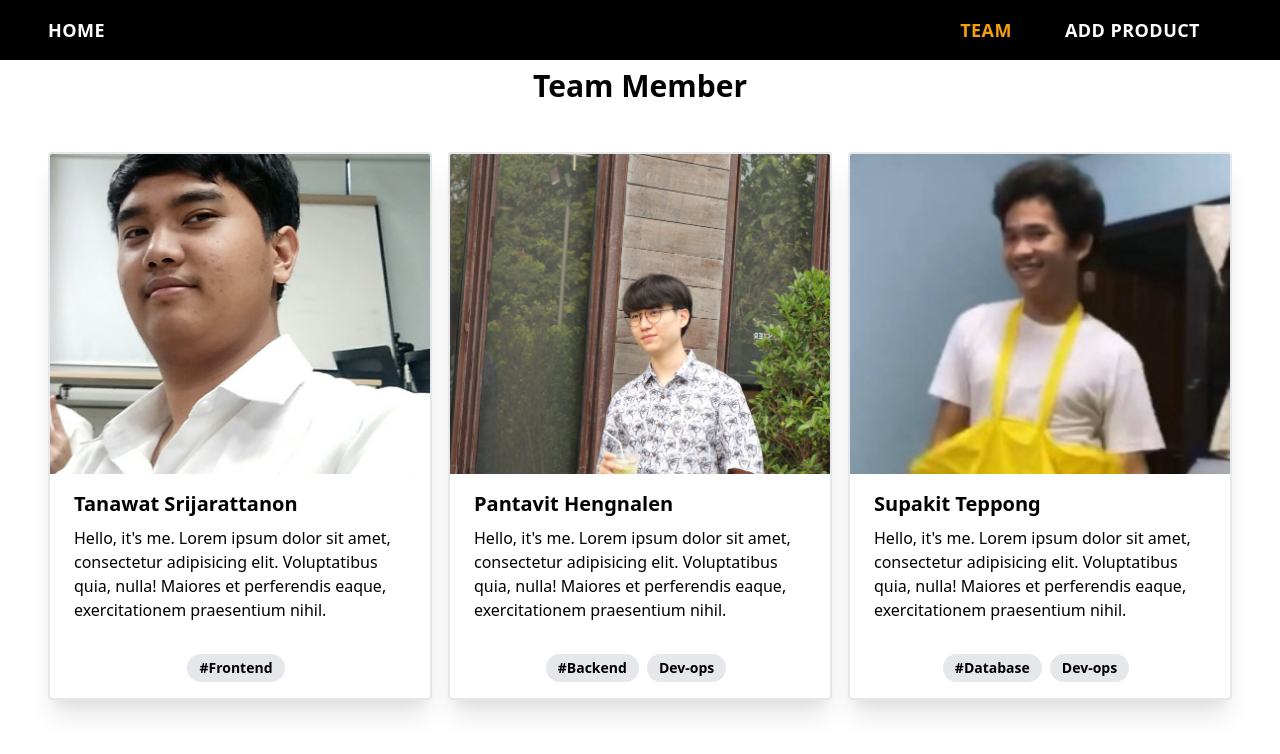
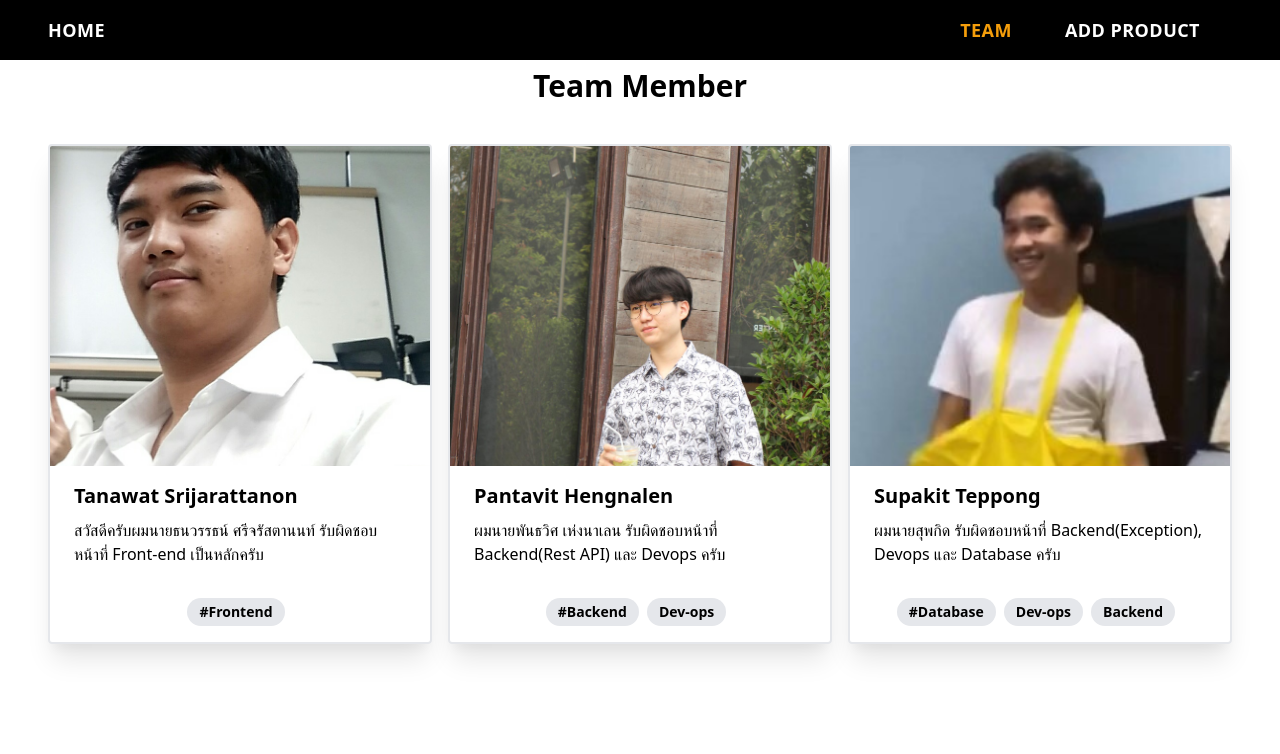
Before and after one commit to integrated-project-int221/frontend, a Vue app: page /teammember in a window 1280 px wide. Shown: the top 754 px of the page. Built offline with nearby package versions, Linux system fonts and the light colour scheme.

Commit message:
Update final project

```diff
--- a/src/components/FormInput.vue
+++ b/src/components/FormInput.vue
@@ -72,10 +72,7 @@
                 id="my-file"
               />
             </label>
-            <!-- <p class="mb-0">file name: {{ formInputValue.imageName.name }}</p>
-            <p class="mb-0">
-              size: {{ formInputValue.imageName.size / 1024 }}KB
-            </p> -->
+
           </template>
         </div>
       </div>
@@ -90,6 +87,7 @@
           class="w-full px-3 py-2 text-gray-700 bg-gray-200 rounded"
           id="name"
           name="name"
+          maxlength="40"
           v-model="formInputValue.prodName"
           @change="changeNameImage()"
           type="text"
@@ -99,7 +97,13 @@
           v-show="checkValidate.errorName"
           class="text-red-600 text-base font-medium italic"
         >
-          Please input Product Name.
+          Please input Name.
+        </p>
+        <p
+          v-show="checkDuplicateName"
+          class="text-red-600 text-base font-medium italic"
+        >
+          !! Duplicate Name.
         </p>
       </div>
       <div class="mt-2">
@@ -146,7 +150,6 @@
               :id="option.id"
               :value="option"
             />
-            <!-- <span class="check-color block p-1 border-2 border-white hover:border-black rounded-full transition ease-in duration-300 w-6 h-6 bg-blue-900 rounded-full" :style="{ 'background-color': option.colorValue }"></span> -->
           </label>
         </div>
         <p
@@ -229,12 +232,7 @@
       </div>
     </form>
   </div>
-  <!-- //test -->
-  <div class="test">
-    <!-- <pre> form value {{ formInputValue }} </pre>
-    <pre> check error {{ checkValidate }} </pre> -->
-    <pre> error {{ formInputValue }} </pre>
-  </div>
+
 </template>
 
 <script>
@@ -261,7 +259,6 @@ export default {
         imageObj: "",
       },
       preview: null,
-      //test backend img
       //check validate
       checkValidate: {
         errorName: false,
@@ -271,7 +268,6 @@ export default {
         errorBrands: false,
         errorColors: false,
         errorImage: false,
-        // imageObj: "",
       },
       //
       nameImageFromProduct: "",
@@ -290,13 +286,13 @@ export default {
           if(this.formInputValue.prodName == this.checkDuplicateName){
 
             count -= 1;
-            // console.log(count)
           }
           count += 1;
 
         }
       }
-      if (count > 0 || this.formInputValue.prodName === "") {
+      this.checkDuplicateName = count > 0 ? true : false;
+      if (this.formInputValue.prodName === "") {
         this.checkValidate.errorName = true;
       } else {
         this.checkValidate.errorName = false;
--- a/src/components/TeamMemberCard.vue
+++ b/src/components/TeamMemberCard.vue
@@ -1,25 +1,27 @@
 <template>
-    <div class="max-w-sm rounded overflow-hidden shadow-xl cursor-pointer border-2 hover:border-gray-600" >
+  <div
+    class="max-w-sm rounded overflow-hidden shadow-xl cursor-pointer border-2 hover:border-gray-600"
+  >
     <slot name="images"></slot>
     <!-- <img class="max-w-sm w-full h-80 object-cover object-center" :src="`@/assets/${src}`" > -->
     <div class="px-6 py-4">
       <div class="font-bold text-xl mb-2">{{ name }}</div>
-            <p class=" text-base">
-              Hello, it's me.
-              Lorem ipsum dolor sit amet, consectetur adipisicing elit. Voluptatibus quia, nulla! Maiores et perferendis eaque, exercitationem praesentium nihil.
+      <p class="text-base">
         {{ description }}
       </p>
     </div>
     <div class="px-6 py-4 text-center">
-            <span class="inline-block bg-gray-200 rounded-full px-3 py-1 text-sm font-semibold  mr-2">{{ position }}</span>
+      <span
+        class="inline-block bg-gray-200 rounded-full px-3 py-1 text-sm font-semibold mr-2"
+        >{{ position }}</span
+      >
       <slot name="morePosition"></slot>
     </div>
   </div>
 </template>
 
 <script>
-
 export default {
-    props:["name","position","description","src"]
-}
+  props: ["name", "position", "description", "src"],
+};
 </script>
--- a/src/views/AddProduct.vue
+++ b/src/views/AddProduct.vue
@@ -52,17 +52,13 @@ export default {
           console.log(res);
           console.log(newProduct.prodName);
           console.log("this images was send then post product");
-        });
-
-      axios
-        .post("http://207.46.228.91:3000/products/add", newProduct)
+        })
+        .then(axios.post("http://207.46.228.91:3000/products/add", newProduct))
         .then((response) => {
           console.log(response);
           console.log("this product added");
         })
-        .then(() => {
-          this.toggleModal();
-        });
+        .then(this.toggleModal());
       // .then();
       // window.location.href = "http://localhost:8081/"
       // this.$router.push("/")
--- a/src/views/Home.vue
+++ b/src/views/Home.vue
@@ -1,5 +1,4 @@
 <template>
-  <!-- <pre>{{ productResults }}</pre> -->
 
   <div class="home">
     <div class="container">
@@ -16,11 +15,7 @@
             >
               Guitar Store
             </h1>
-            <!-- <a
-              class="text-xl inline-block no-underline border-b border-gray-600 leading-relaxed hover:text-black hover:border-black"
-              href="#"
-              >products</a
-            > -->
+
           </div>
         </div>
       </section>
@@ -37,10 +32,8 @@
         </div>
       </div>
 
-      <!---->
-      <div class="test">
-        <pre> {{ pictureResults }} </pre>
-      </div>
+      <!--end home-->
+
     </div>
   </div>
 </template>
@@ -56,22 +49,24 @@ export default {
   data() {
     return {
       productResults: [],
-      pictureResults: [],
       openModal: false,
     };
   },
 
   methods: {
-    deleteArray(id,image) {
-      console.log(id,image)
-      location.reload();
-
+    deleteArray(id, image) {
+      console.log(id, image);
+      this.productResults = this.productResults.filter((product) => {
+        return product.prodCode !== id
+      })
     },
 
     goProductList() {
       this.$router.push("/productlist");
     },
-
+    async reload() {
+      this.productResults = await this.fetchProductResult();
+    },
     async fetchProductResult() {
       try {
         const res = await fetch("http://207.46.228.91:3000/products/items");
@@ -84,16 +79,8 @@ export default {
   },
   async created() {
     this.productResults = await this.fetchProductResult();
-    this.pictureResults = this.productResults.map((product) => {
-      // return product.imageName !== image
-      return product.imageName;
-    });
   },
-  watch:{
-    pictureResults: function(){
 
-    }
-  }
 };
 </script>
 
--- a/src/views/TeamMember.vue
+++ b/src/views/TeamMember.vue
@@ -5,9 +5,13 @@
     </div>
     <!-- component -->
 
-    <div class="container mx-auto flex flex-wrap my-8 justify-center">
+    <div class="container mx-auto flex flex-wrap my-6 justify-center">
       <div class="grid sm:grid-cols-2 md:grid-cols-3 gap-4">
-        <team-member-card name="Tanawat Srijarattanon" position="#Frontend">
+        <team-member-card
+          name="Tanawat Srijarattanon"
+          position="#Frontend"
+          description="สวัสดีครับผมนายธนวรรธน์ ศรีจรัสตานนท์ รับผิดชอบหน้าที่ Front-end เป็นหลักครับ"
+        >
           <template v-slot:images>
             <img
               class="max-w-sm w-full max-h-80 object-cover object-center"
@@ -16,7 +20,11 @@
             />
           </template>
         </team-member-card>
-        <team-member-card name="Pantavit Hengnalen" position="#Backend">
+        <team-member-card
+          name="Pantavit Hengnalen"
+          position="#Backend"
+          description="ผมนายพันธวิศ เห่งนาเลน รับผิดชอบหน้าที่ Backend(Rest API) และ Devops ครับ"
+        >
           <template v-slot:images>
             <img
               class="max-w-sm w-full max-h-80 object-cover object-center"
@@ -24,20 +32,35 @@
               alt="Pantavit Hengnalen"
             />
           </template>
-          <template v-slot:morePosition><span class="inline-block bg-gray-200 rounded-full px-3 py-1 text-sm font-semibold  mr-2">Dev-ops</span></template>
+          <template v-slot:morePosition
+            ><span
+              class="inline-block bg-gray-200 rounded-full px-3 py-1 text-sm font-semibold mr-2"
+              >Dev-ops</span
+            ></template
+          >
         </team-member-card>
 
-        <team-member-card name="Supakit Teppong" position="#Database">
+        <team-member-card
+          name="Supakit Teppong"
+          position="#Database"
+          description="ผมนายสุพกิด รับผิดชอบหน้าที่ Backend(Exception), Devops และ Database ครับ"
+        >
           <template v-slot:images>
             <img
               class="max-w-sm w-full max-h-80 object-cover object-center"
               src="../assets/TeamTar.jpg"
               alt="Supakit Teppong"
             />
-
           </template>
-
-          <template v-slot:morePosition><span class="inline-block bg-gray-200 rounded-full px-3 py-1 text-sm font-semibold  mr-2">Dev-ops</span></template>
+          <template v-slot:morePosition
+            ><span
+              class="inline-block bg-gray-200 rounded-full px-3 py-1 text-sm font-semibold mr-2"
+              >Dev-ops</span
+            ><span
+              class="inline-block bg-gray-200 rounded-full px-3 py-1 text-sm font-semibold mr-2"
+              >Backend</span
+            ></template
+          >
         </team-member-card>
       </div>
     </div>
```
Also changed, not shown: src/components/Product.vue (+9 -43 lines), src/views/EditProduct.vue (+2 -10 lines). Lines whose indentation alone changed are shown as unchanged.
